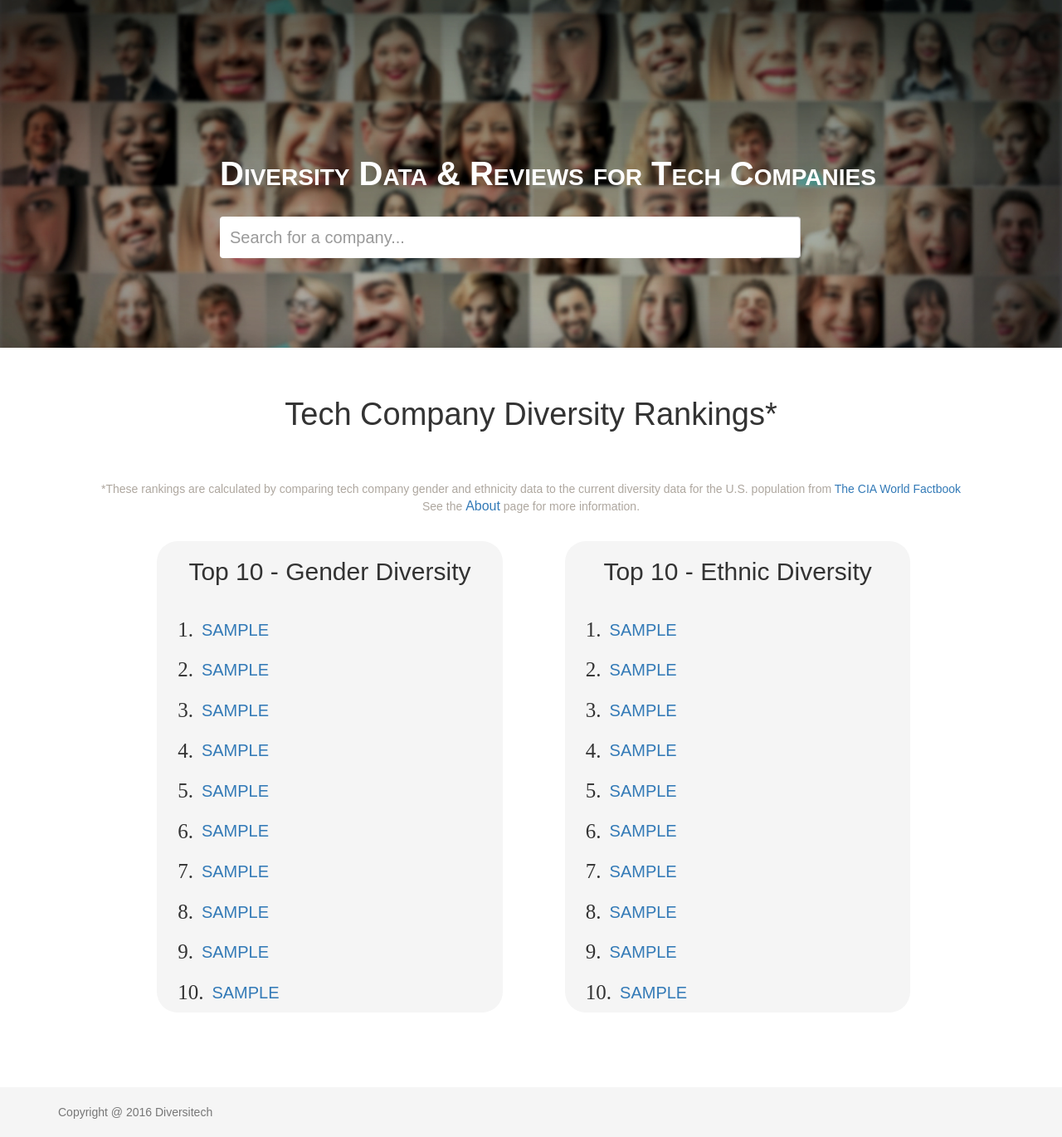
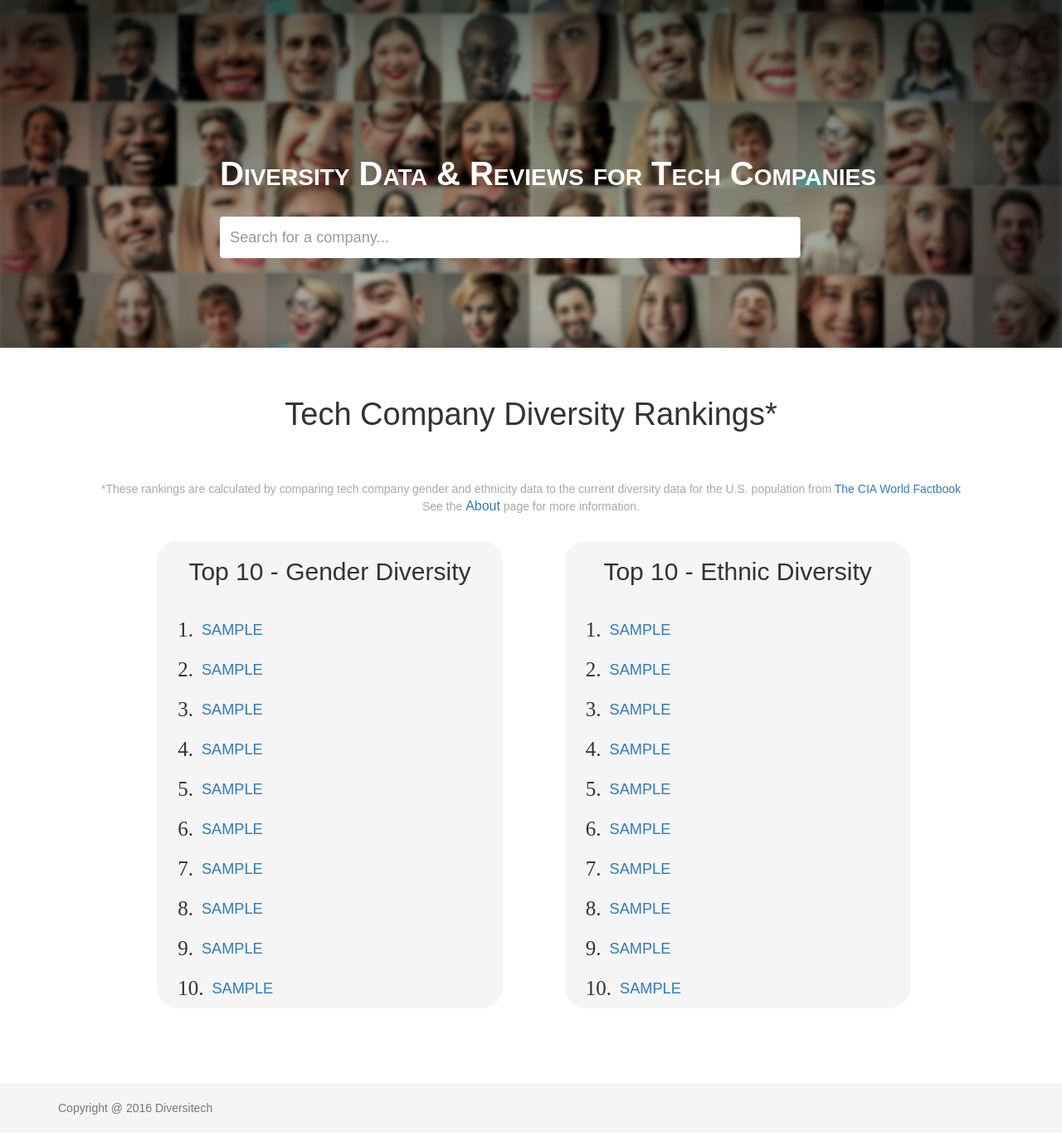
Before and after one commit to marishashodge/Project_Diversitech, a Flask app: template templates/home.html in a window 1280 px wide. Shown: the part 51-1421 px from the top of the page at 83% size. After the commit the page ends 1394 px from the top, so only its background shows below. Run offline with Flask 2, Linux system fonts and the light colour scheme; the template is opened without the code that fills it: most values are stand-ins (such as "Sample title", 1, 10 or a date in 2020); some libraries are stand-ins or nearby versions; some web fonts are replaced.

Commit message:
Formatted pages for smaller display

```diff
--- a/templates/company-page.html
+++ b/templates/company-page.html
@@ -61,7 +61,7 @@
                     <h4  class="chart-header" style="text-transform: uppercase"><stong>{{ display_company.name }}</strong></h4>
                     <h4 style= "color:#dd4814;" class="chart-header" id="chart-header1"></h4>
                     <br>
-                    <div id='chartDiv'></div>
+                    <div id='chartDiv' ></div>
                 </div>
                 <div class="col-xs-12 col-md-6">
                     <h4  class="chart-header"><strong>Average for Tech Companies</strong></h4>
--- a/templates/discover.html
+++ b/templates/discover.html
@@ -19,7 +19,7 @@
         <tr class="discover-row">
           <!-- <td class="rank-number">1.</td> -->
           <!-- <td id="logo1"></td> -->
-          <td><a style="font-size: 20px; text-transform: uppercase;" class="rank-list" href="/company/{{ company.company_id }}">
+          <td><a style="font-size: 1.3em; text-transform: uppercase;" class="rank-list" href="/company/{{ company.company_id }}">
           {{ company.name }}
           </a>
         </td>
--- a/templates/home.html
+++ b/templates/home.html
@@ -21,7 +21,7 @@
           <form style="max-width: 100%;" name="searchForm" id="home-search-bar" action="/search" onsubmit="return validateForm()" method='POST'>
             <div id="imaginary_container">
                 <div class="input-group stylish-input-group">
-                    <input type="text" id="home-search" style="font-size: 20px;height: 50px;" name="search" class="form-control" placeholder="Search for a company...">
+                    <input type="text" id="home-search" style="font-size: 1.3em;height: 50px;" name="search" class="form-control" placeholder="Search for a company...">
                         <span class="input-group-addon">
                           <button type="submit">
                         <span class="glyphicon glyphicon-search"></span>
@@ -56,14 +56,14 @@
     <!-- </div> -->
   </div>
     <div class = "row-fluid">
-      <div class="col-md-1"></div>
-      <div id="ranking-column1" class="col-md-4">
+      <div class="col-md-1 hidden-sm"></div>
+      <div id="ranking-column1" class="col-xs-10 col-xs-offset-0 col-md-4">
         <h2>Top 10 - Gender Diversity</h2>
         <table style="width:100%">
         <tr class="rank-row">
           <td class="rank-number">1.</td>
           <td id="logo1"></td>
-          <td><a style="font-size: 20px; text-transform: uppercase;" class="rank-list" href="/company/{{ g1 }}">
+          <td><a style="font-size: 1.3em; text-transform: uppercase;" class="rank-list" href="/company/{{ g1 }}">
           {{ gn1 }}
           </a>
         </td>
@@ -71,35 +71,35 @@
         <tr class="rank-row">
           <td class="rank-number">2.</td>
           <td id="logo2"></td>
-          <td><a style="font-size: 20px; text-transform: uppercase;" class="rank-list" href="/company/{{ g2 }}">
+          <td><a style="font-size: 1.3em; text-transform: uppercase;" class="rank-list" href="/company/{{ g2 }}">
           {{ gn2 }}
           </a>
         </tr>
         <tr class="rank-row">
           <td class="rank-number">3.</td>
           <td id="logo3"></td>
-          <td><a style="font-size: 20px; text-transform: uppercase;" href="/company/{{ g3 }}">
+          <td><a style="font-size: 1.3em; text-transform: uppercase;" href="/company/{{ g3 }}">
           {{ gn3 }}
           </a>
         </tr>
         <tr class="rank-row">
           <td class="rank-number">4.</td>
           <td id="logo4"></td>
-          <td><a style="font-size: 20px; text-transform: uppercase;" href="/company/{{ g4 }}">
+          <td><a style="font-size: 1.3em; text-transform: uppercase;" href="/company/{{ g4 }}">
           {{ gn4 }}
           </a>
         </tr>
         <tr class="rank-row">
           <td class="rank-number">5.</td>
           <td id="logo5"></td>
-          <td><a style="font-size: 20px; text-transform: uppercase;" href="/company/{{ g5 }}">
+          <td><a style="font-size: 1.3em; text-transform: uppercase;" href="/company/{{ g5 }}">
           {{ gn5 }}
           </a>
         </tr>
         <tr class="rank-row">
           <td class="rank-number">6.</td>
           <td id="logo11"></td>
-          <td><a style="font-size: 20px; text-transform: uppercase;" class="rank-list" href="/company/{{ g6 }}">
+          <td><a style="font-size: 1.3em; text-transform: uppercase;" class="rank-list" href="/company/{{ g6 }}">
           {{ gn6 }}
           </a>
         </td>
@@ -107,7 +107,7 @@
       <tr class="rank-row">
         <td class="rank-number">7.</td>
         <td id="logo12"></td>
-        <td><a style="font-size: 20px; text-transform: uppercase;" class="rank-list" href="/company/{{ g7 }}">
+        <td><a style="font-size: 1.3em; text-transform: uppercase;" class="rank-list" href="/company/{{ g7 }}">
         {{ gn7 }}
         </a>
       </td>
@@ -115,7 +115,7 @@
     <tr class="rank-row">
       <td class="rank-number">8.</td>
       <td id="logo13"></td>
-      <td><a style="font-size: 20px; text-transform: uppercase;" class="rank-list" href="/company/{{ g8 }}">
+      <td><a style="font-size: 1.3em; text-transform: uppercase;" class="rank-list" href="/company/{{ g8 }}">
       {{ gn8 }}
       </a>
     </td>
@@ -123,7 +123,7 @@
   <tr class="rank-row">
     <td class="rank-number">9.</td>
     <td id="logo14"></td>
-    <td><a style="font-size: 20px; text-transform: uppercase;" class="rank-list" href="/company/{{ g9 }}">
+    <td><a style="font-size: 1.3em; text-transform: uppercase;" class="rank-list" href="/company/{{ g9 }}">
     {{ gn9 }}
     </a>
   </td>
@@ -131,7 +131,7 @@
 <tr class="rank-row">
   <td class="rank-number">10.</td>
   <td id="logo15"></td>
-  <td><a style="font-size: 20px; text-transform: uppercase;" class="rank-list" href="/company/{{ g10 }}">
+  <td><a style="font-size: 1.3em; text-transform: uppercase;" class="rank-list" href="/company/{{ g10 }}">
   {{ gn10 }}
   </a>
 </td>
@@ -139,13 +139,13 @@
 
     </table>
   </div>
-      <div id="ranking-column2" class="col-md-4">
+      <div id="ranking-column2" class="col-xs-10 col-md-4">
         <h2>Top 10 - Ethnic Diversity</h2>
         <table style="width:100%">
         <tr class="rank-row">
           <td class="rank-number">1.</td>
           <td id="logo6"></td>
-          <td><a style="font-size: 20px; text-transform: uppercase;" href="/company/{{ e1 }}">
+          <td><a style="font-size: 1.3em; text-transform: uppercase;" href="/company/{{ e1 }}">
           {{ en1 }}
           </a>
         </td>
@@ -153,35 +153,35 @@
         <tr class="rank-row">
           <td class="rank-number">2.</td>
           <td id="logo7"></td>
-          <td><a style="font-size: 20px; text-transform: uppercase;" href="/company/{{ e2 }}">
+          <td><a style="font-size: 1.3em; text-transform: uppercase;" href="/company/{{ e2 }}">
           {{ en2 }}
           </a>
         </tr>
         <tr class="rank-row">
           <td class="rank-number">3.</td>
           <td id="logo8"></td>
-          <td><a style="font-size: 20px; text-transform: uppercase;" href="/company/{{ e3 }}">
+          <td><a style="font-size: 1.3em; text-transform: uppercase;" href="/company/{{ e3 }}">
           {{ en3 }}
           </a>
         </tr>
         <tr class="rank-row">
           <td class="rank-number">4.</td>
           <td id="logo9"></td>
-          <td><a style="font-size: 20px; text-transform: uppercase;" href="/company/{{ e4 }}">
+          <td><a style="font-size: 1.3em; text-transform: uppercase;" href="/company/{{ e4 }}">
           {{ en4 }}
           </a>
         </tr>
         <tr class="rank-row">
           <td class="rank-number">5.</td>
           <td id="logo10"></td>
-          <td><a style="font-size: 20px; text-transform: uppercase;" href="/company/{{ e5 }}">
+          <td><a style="font-size: 1.3em; text-transform: uppercase;" href="/company/{{ e5 }}">
           {{ en5 }}
           </a>
         </tr>
         <tr class="rank-row">
           <td class="rank-number">6.</td>
           <td id="logo16"></td>
-          <td><a style="font-size: 20px; text-transform: uppercase;" href="/company/{{ e6 }}">
+          <td><a style="font-size: 1.3em; text-transform: uppercase;" href="/company/{{ e6 }}">
           {{ en6 }}
           </a>
         </td>
@@ -189,28 +189,28 @@
         <tr class="rank-row">
           <td class="rank-number">7.</td>
           <td id="logo17"></td>
-          <td><a style="font-size: 20px; text-transform: uppercase;" href="/company/{{ e7 }}">
+          <td><a style="font-size: 1.3em; text-transform: uppercase;" href="/company/{{ e7 }}">
           {{ en7 }}
           </a>
         </tr>
         <tr class="rank-row">
           <td class="rank-number">8.</td>
           <td id="logo18"></td>
-          <td><a style="font-size: 20px; text-transform: uppercase;" href="/company/{{ e8 }}">
+          <td><a style="font-size: 1.3em; text-transform: uppercase;" href="/company/{{ e8 }}">
           {{ en8 }}
           </a>
         </tr>
         <tr class="rank-row">
           <td class="rank-number">9.</td>
           <td id="logo19"></td>
-          <td><a style="font-size: 20px; text-transform: uppercase;" href="/company/{{ e9 }}">
+          <td><a style="font-size: 1.3em; text-transform: uppercase;" href="/company/{{ e9 }}">
           {{ en9 }}
           </a>
         </tr>
         <tr class="rank-row">
           <td class="rank-number">10.</td>
           <td id="logo20"></td>
-          <td><a style="font-size: 20px; text-transform: uppercase;" href="/company/{{ e10 }}">
+          <td><a style="font-size: 1.3em; text-transform: uppercase;" href="/company/{{ e10 }}">
           {{ en10 }}
           </a>
         </tr>
```
